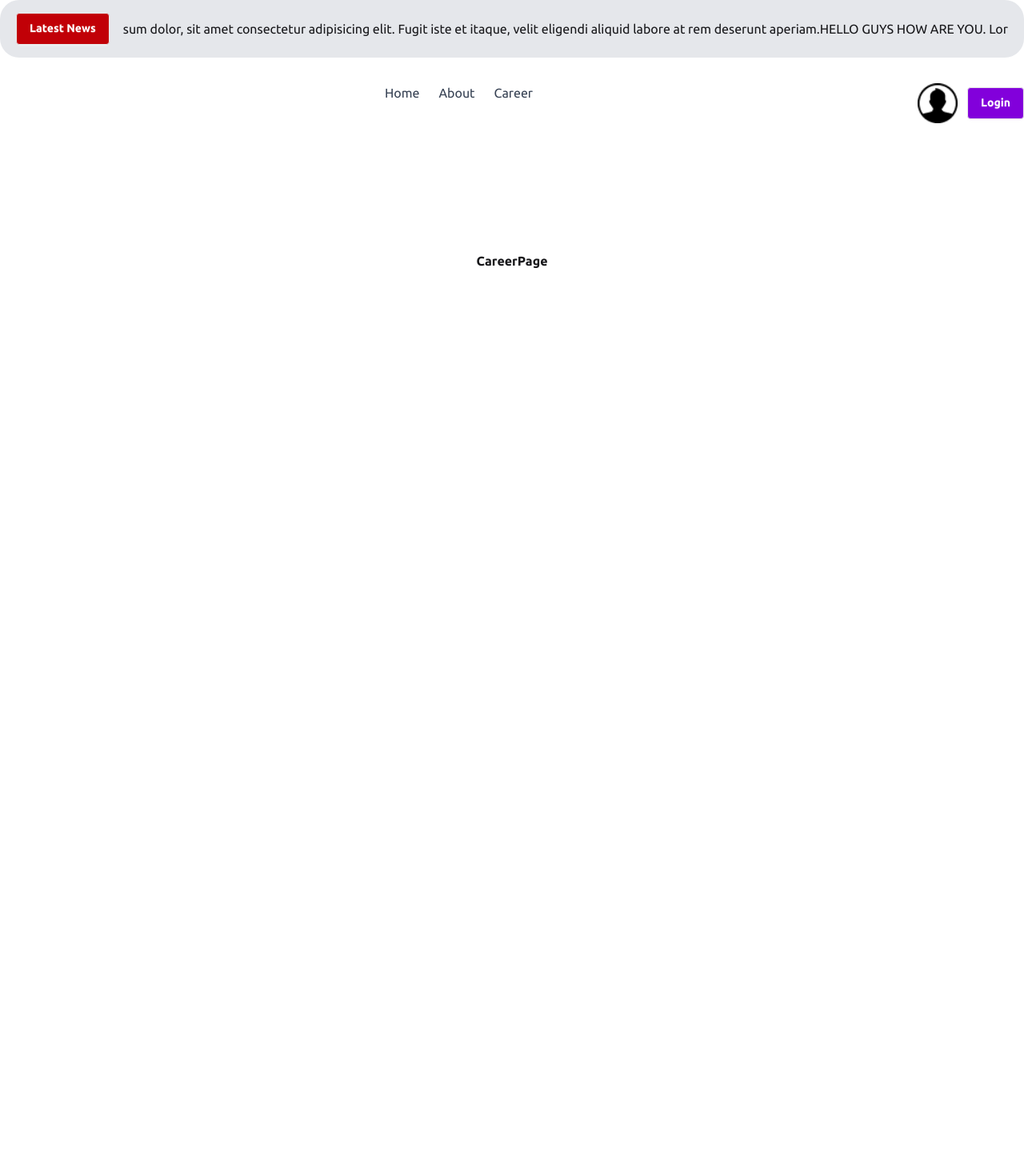
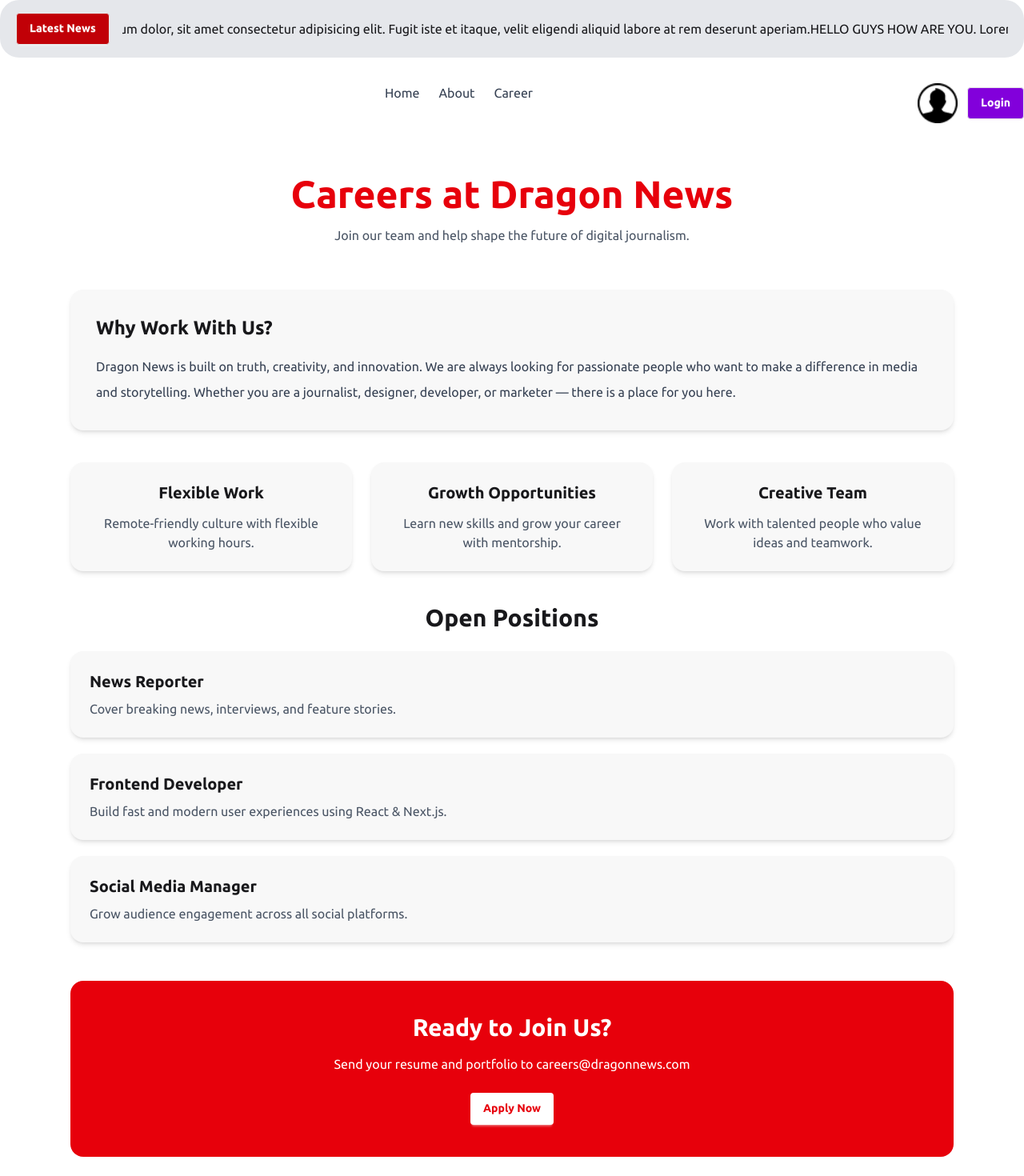
Before and after one commit to SmaahPro/dragon-news-nextjs-betterAuth-mongodb, a Next.js app: page /career in a window 1280 px wide. Shown: the part 191-1661 px from the top of the page at 80% size. Before the commit the page ends 800 px from the top, so only its background shows below. Built offline with nearby package versions, Linux system fonts and the light colour scheme.

Commit message:
CareerPage

```diff
--- a/src/app/(main)/career/page.jsx
+++ b/src/app/(main)/career/page.jsx
@@ -1,7 +1,84 @@
 const CareerPage = () => {
     return (
-        <div className='text-center mt-40'>
-            <h1 className='font-bold'> CareerPage </h1>
+        <div className="max-w-6xl mx-auto px-6 py-16">
+            <div className="text-center mb-14">
+                <h1 className="text-4xl md:text-5xl font-bold text-red-600">
+                    Careers at Dragon News
+                </h1>
+                <p className="mt-4 text-gray-600 max-w-2xl mx-auto">
+                    Join our team and help shape the future of digital journalism.
+                </p>
+            </div>
+
+            <div className="bg-base-200 rounded-2xl p-8 shadow-md mb-10">
+                <h2 className="text-2xl font-semibold mb-4">Why Work With Us?</h2>
+                <p className="text-gray-700 leading-8">
+                    Dragon News is built on truth, creativity, and innovation. We are
+                    always looking for passionate people who want to make a difference in
+                    media and storytelling. Whether you are a journalist, designer,
+                    developer, or marketer — there is a place for you here.
+                </p>
+            </div>
+
+            <div className="grid md:grid-cols-3 gap-6 mb-10">
+                <div className="bg-base-200 rounded-2xl p-6 shadow-md text-center">
+                    <h3 className="text-xl font-bold mb-3">Flexible Work</h3>
+                    <p className="text-gray-600">
+                        Remote-friendly culture with flexible working hours.
+                    </p>
+                </div>
+
+                <div className="bg-base-200 rounded-2xl p-6 shadow-md text-center">
+                    <h3 className="text-xl font-bold mb-3">Growth Opportunities</h3>
+                    <p className="text-gray-600">
+                        Learn new skills and grow your career with mentorship.
+                    </p>
+                </div>
+
+                <div className="bg-base-200 rounded-2xl p-6 shadow-md text-center">
+                    <h3 className="text-xl font-bold mb-3">Creative Team</h3>
+                    <p className="text-gray-600">
+                        Work with talented people who value ideas and teamwork.
+                    </p>
+                </div>
+            </div>
+
+            <div className="mb-12">
+                <h2 className="text-3xl font-bold mb-6 text-center">Open Positions</h2>
+
+                <div className="space-y-5">
+                    <div className="bg-base-200 rounded-2xl p-6 shadow-md">
+                        <h3 className="text-xl font-bold">News Reporter</h3>
+                        <p className="text-gray-600 mt-2">
+                            Cover breaking news, interviews, and feature stories.
+                        </p>
+                    </div>
+
+                    <div className="bg-base-200 rounded-2xl p-6 shadow-md">
+                        <h3 className="text-xl font-bold">Frontend Developer</h3>
+                        <p className="text-gray-600 mt-2">
+                            Build fast and modern user experiences using React & Next.js.
+                        </p>
+                    </div>
+
+                    <div className="bg-base-200 rounded-2xl p-6 shadow-md">
+                        <h3 className="text-xl font-bold">Social Media Manager</h3>
+                        <p className="text-gray-600 mt-2">
+                            Grow audience engagement across all social platforms.
+                        </p>
+                    </div>
+                </div>
+            </div>
+
+            <div className="bg-red-600 text-white rounded-2xl p-10 text-center">
+                <h2 className="text-3xl font-bold mb-4">Ready to Join Us?</h2>
+                <p className="mb-6">
+                    Send your resume and portfolio to careers@dragonnews.com
+                </p>
+                <button className="btn bg-white text-red-600 border-none hover:bg-gray-100">
+                    Apply Now
+                </button>
+            </div>
         </div>
     );
 };
```
